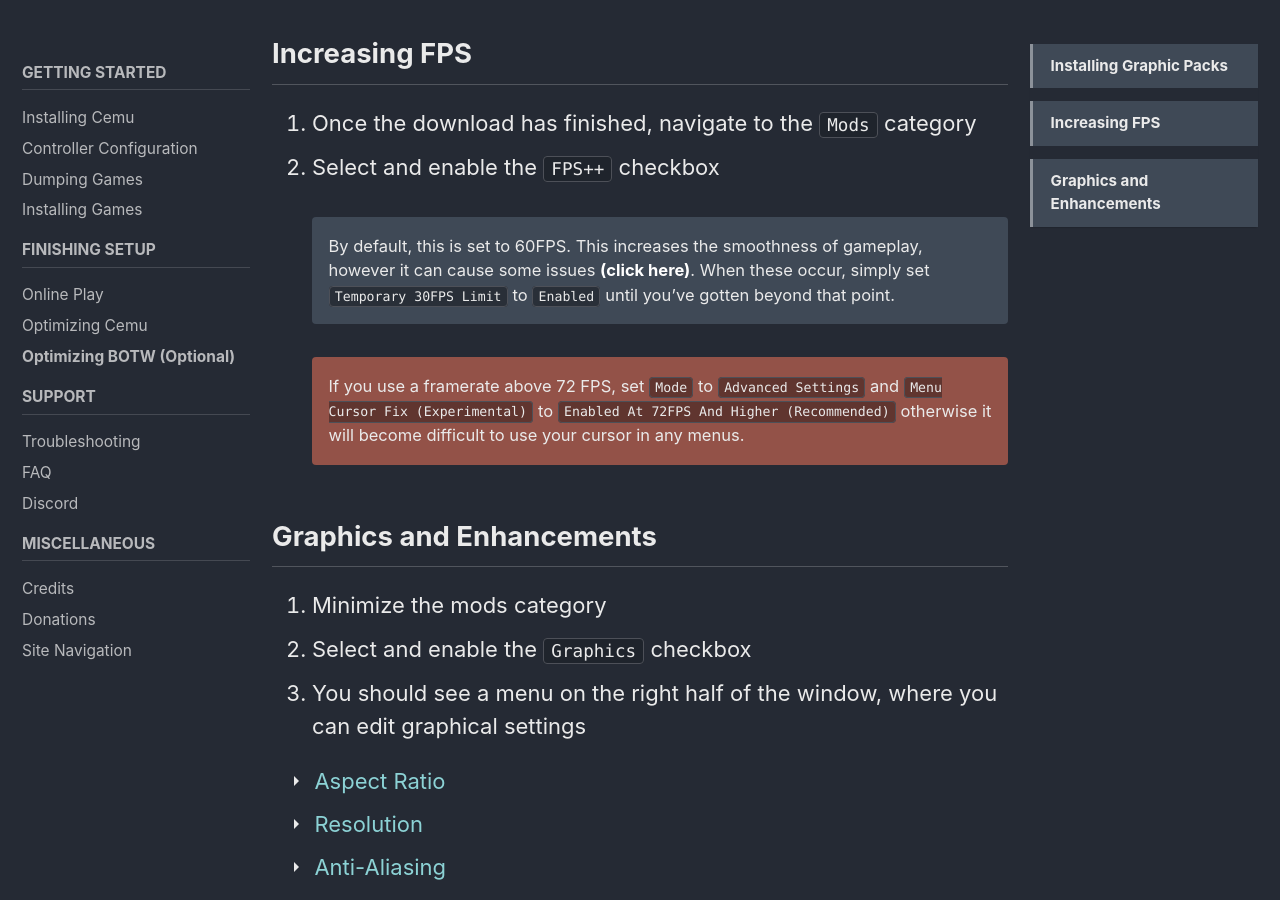
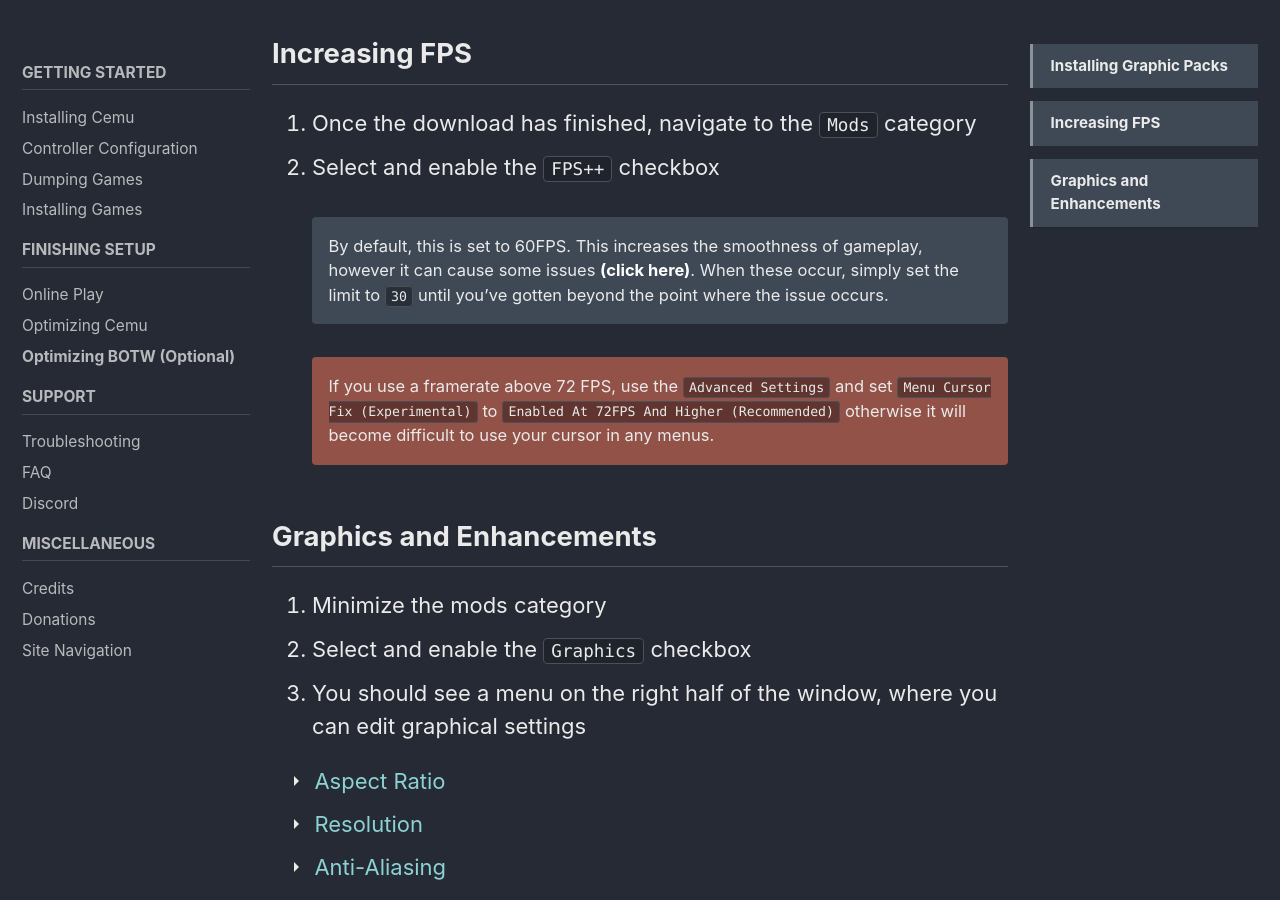
Before and after one commit to cfw-guide/cemu.cfw.guide, a Jekyll site: the page built from _pages/en_US/optimizing-botw.md, in a window 1280 px wide and 900 px high, scrolled down 1602 px. Built offline with Jekyll 4.4.1, drawn with Linux system fonts in a browser that asks for light colours; cached includes are drawn as plain includes.

Commit message:
Remove Temporary FPS Limit segment

```diff
--- a/_pages/en_US/optimizing-botw.md
+++ b/_pages/en_US/optimizing-botw.md
@@ -154,10 +154,10 @@
 1. Once the download has finished, navigate to the `Mods` category
 1. Select and enable the `FPS++` checkbox
 
-    By default, this is set to 60FPS. This increases the smoothness of gameplay, however it can cause some issues [(click here)](https://wiki.cemu.info/wiki/The_Legend_of_Zelda:_Breath_of_the_Wild#Issues_arising_by_using_FPS.2B.2B_or_static_FPS.2B.2B). When these occur, simply set `Temporary 30FPS Limit` to `Enabled` until you've gotten beyond that point.
+    By default, this is set to 60FPS. This increases the smoothness of gameplay, however it can cause some issues [(click here)](https://wiki.cemu.info/wiki/The_Legend_of_Zelda:_Breath_of_the_Wild#Issues_arising_by_using_FPS.2B.2B_or_static_FPS.2B.2B). When these occur, simply set the limit to `30` until you've gotten beyond the point where the issue occurs.
     {: .notice--info}
 
-    If you use a framerate above 72 FPS, set `Mode` to `Advanced Settings` and `Menu Cursor Fix (Experimental)` to `Enabled At 72FPS And Higher (Recommended)` otherwise it will become difficult to use your cursor in any menus.
+    If you use a framerate above 72 FPS, use the `Advanced Settings` and set `Menu Cursor Fix (Experimental)` to `Enabled At 72FPS And Higher (Recommended)` otherwise it will become difficult to use your cursor in any menus.
     {: .notice--warning}
 
 ## Graphics and Enhancements
```
